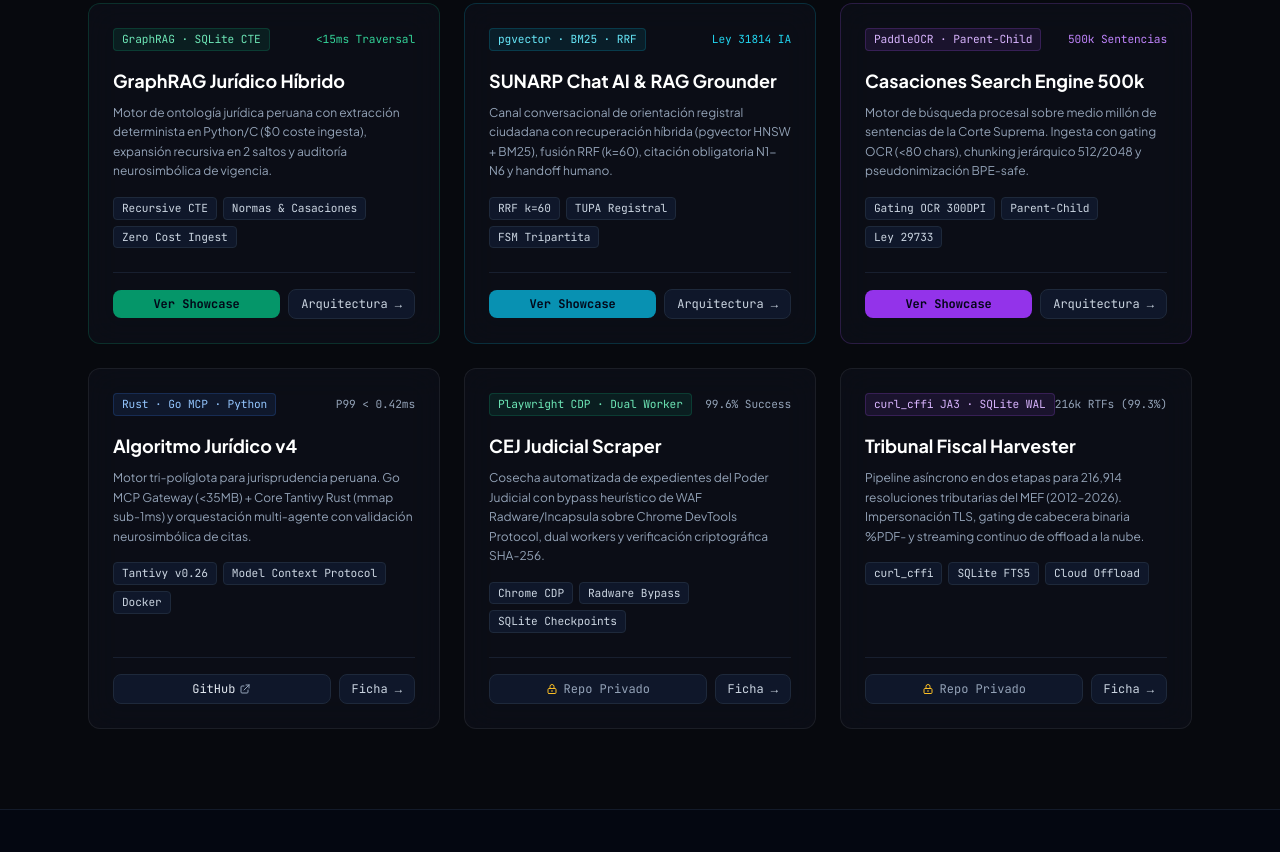
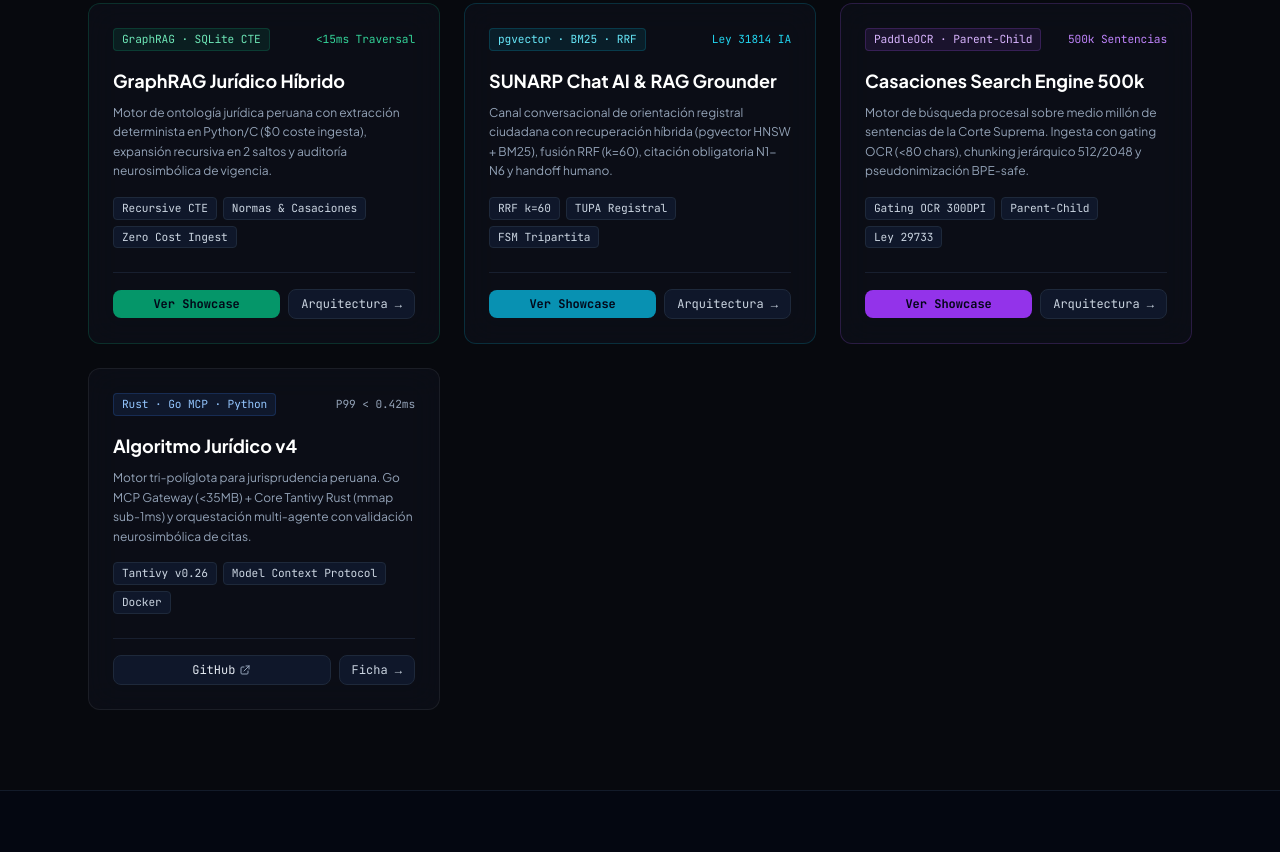
Before and after one commit to cmansilla/portfolio, a plain HTML site: page index.html in a window 1280 px wide. Shown: the part 2010-2862 px from the top of the page. Drawn offline with nearby package versions, Linux system fonts and the light colour scheme.

Commit message:
fix(portfolio): remove scrapers and harvester completely from portfolio

```diff
--- a/index.html
+++ b/index.html
@@ -196,7 +196,7 @@
           <h2 class="text-3xl font-extrabold text-white tracking-tight">Proyectos Auditados en Producción</h2>
         </div>
         <div class="flex items-center gap-1.5 bg-slate-900/80 p-1 rounded-lg border border-slate-800 text-xs font-mono text-slate-400">
-          <button class="px-2.5 py-1 rounded bg-slate-800 text-white font-semibold">Todos (12)</button>
+          <button class="px-2.5 py-1 rounded bg-slate-800 text-white font-semibold">Todos (10)</button>
           <a href="rag-showcase.html" class="px-2.5 py-1 text-emerald-400 hover:text-emerald-300 font-semibold transition-colors flex items-center gap-1">
             <span>RAG & Grafos (3)</span>
             <span class="text-[10px]">&rarr;</span>
@@ -464,62 +464,6 @@
           </div>
         </div>
 
-        <!-- Card 11: CEJ Judicial Scraper -->
-        <div class="card-surface rounded-xl p-6 flex flex-col justify-between">
-          <div>
-            <div class="flex items-center justify-between mb-4">
-              <span class="badge-mono px-2 py-0.5 rounded bg-emerald-500/10 text-emerald-300 border border-emerald-500/20">Playwright CDP · Dual Worker</span>
-              <span class="badge-mono text-slate-400">99.6% Success</span>
-            </div>
-            <h3 class="text-lg font-bold text-white mb-2 group-hover:text-emerald-400">CEJ Judicial Scraper</h3>
-            <p class="text-xs text-slate-400 leading-relaxed mb-4">
-              Cosecha automatizada de expedientes del Poder Judicial con bypass heurístico de WAF Radware/Incapsula sobre Chrome DevTools Protocol, dual workers y verificación criptográfica SHA-256.
-            </p>
-            <div class="flex flex-wrap gap-1.5 mb-6">
-              <span class="badge-mono px-2 py-0.5 rounded bg-slate-900 border border-slate-800 text-slate-300">Chrome CDP</span>
-              <span class="badge-mono px-2 py-0.5 rounded bg-slate-900 border border-slate-800 text-slate-300">Radware Bypass</span>
-              <span class="badge-mono px-2 py-0.5 rounded bg-slate-900 border border-slate-800 text-slate-300">SQLite Checkpoints</span>
-            </div>
-          </div>
-          <div class="flex items-center gap-2 pt-4 border-t border-slate-800/70">
-            <span class="flex-1 py-1.5 px-3 rounded-lg bg-slate-900 border border-slate-800 text-slate-400 font-mono text-xs text-center flex items-center justify-center gap-1.5 cursor-default">
-              <svg class="w-3 h-3 text-amber-400" fill="none" stroke="currentColor" viewBox="0 0 24 24"><path stroke-linecap="round" stroke-linejoin="round" stroke-width="2" d="M12 15v2m-6 4h12a2 2 0 002-2v-6a2 2 0 00-2-2H6a2 2 0 00-2 2v6a2 2 0 002 2zm10-10V7a4 4 0 00-8 0v4h8z"/></svg>
-              <span>Repo Privado</span>
-            </span>
-            <a href="https://github.com/cmansilla/portfolio/blob/main/projects/cej-judicial-scraper.md" target="_blank" class="py-1.5 px-3 rounded-lg bg-slate-900 hover:bg-slate-800 border border-slate-800 text-slate-300 text-xs font-mono">
-              Ficha &rarr;
-            </a>
-          </div>
-        </div>
-
-        <!-- Card 12: Tribunal Fiscal Harvester -->
-        <div class="card-surface rounded-xl p-6 flex flex-col justify-between">
-          <div>
-            <div class="flex items-center justify-between mb-4">
-              <span class="badge-mono px-2 py-0.5 rounded bg-purple-500/10 text-purple-300 border border-purple-500/20">curl_cffi JA3 · SQLite WAL</span>
-              <span class="badge-mono text-slate-400">216k RTFs (99.3%)</span>
-            </div>
-            <h3 class="text-lg font-bold text-white mb-2 group-hover:text-emerald-400">Tribunal Fiscal Harvester</h3>
-            <p class="text-xs text-slate-400 leading-relaxed mb-4">
-              Pipeline asíncrono en dos etapas para 216,914 resoluciones tributarias del MEF (2012–2026). Impersonación TLS, gating de cabecera binaria %PDF- y streaming continuo de offload a la nube.
-            </p>
-            <div class="flex flex-wrap gap-1.5 mb-6">
-              <span class="badge-mono px-2 py-0.5 rounded bg-slate-900 border border-slate-800 text-slate-300">curl_cffi</span>
-              <span class="badge-mono px-2 py-0.5 rounded bg-slate-900 border border-slate-800 text-slate-300">SQLite FTS5</span>
-              <span class="badge-mono px-2 py-0.5 rounded bg-slate-900 border border-slate-800 text-slate-300">Cloud Offload</span>
-            </div>
-          </div>
-          <div class="flex items-center gap-2 pt-4 border-t border-slate-800/70">
-            <span class="flex-1 py-1.5 px-3 rounded-lg bg-slate-900 border border-slate-800 text-slate-400 font-mono text-xs text-center flex items-center justify-center gap-1.5 cursor-default">
-              <svg class="w-3 h-3 text-amber-400" fill="none" stroke="currentColor" viewBox="0 0 24 24"><path stroke-linecap="round" stroke-linejoin="round" stroke-width="2" d="M12 15v2m-6 4h12a2 2 0 002-2v-6a2 2 0 00-2-2H6a2 2 0 00-2 2v6a2 2 0 002 2zm10-10V7a4 4 0 00-8 0v4h8z"/></svg>
-              <span>Repo Privado</span>
-            </span>
-            <a href="https://github.com/cmansilla/portfolio/blob/main/projects/tribunal-fiscal-harvester.md" target="_blank" class="py-1.5 px-3 rounded-lg bg-slate-900 hover:bg-slate-800 border border-slate-800 text-slate-300 text-xs font-mono">
-              Ficha &rarr;
-            </a>
-          </div>
-        </div>
-
       </div>
     </section>
 
```
Also changed, not shown: 4 other files.
